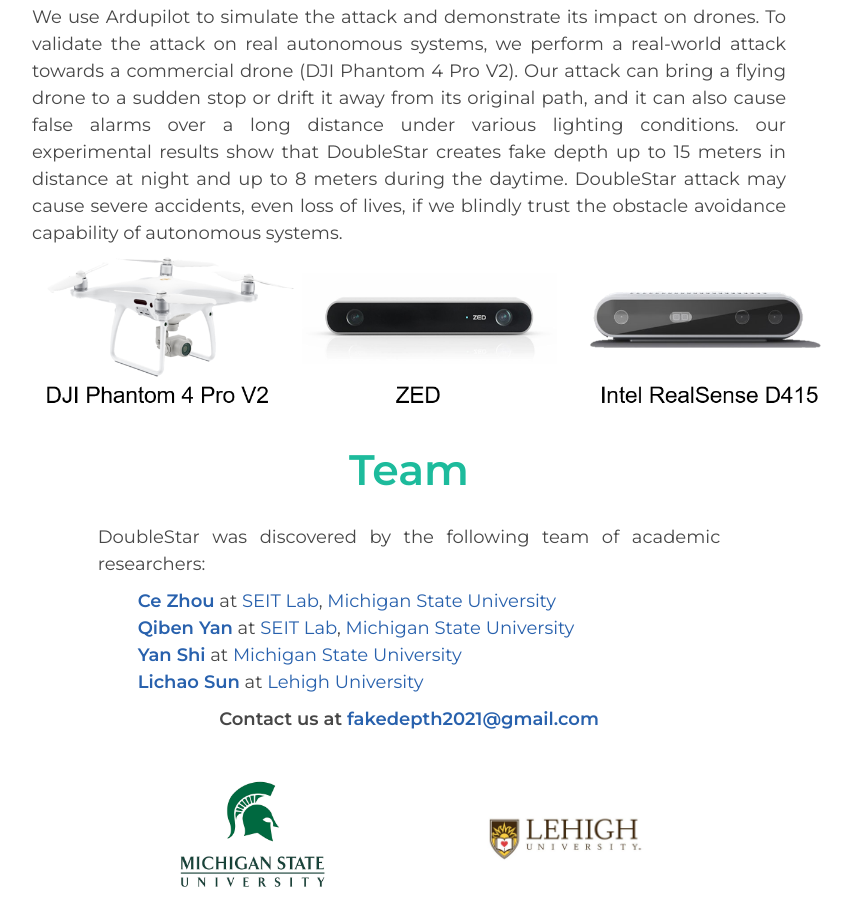
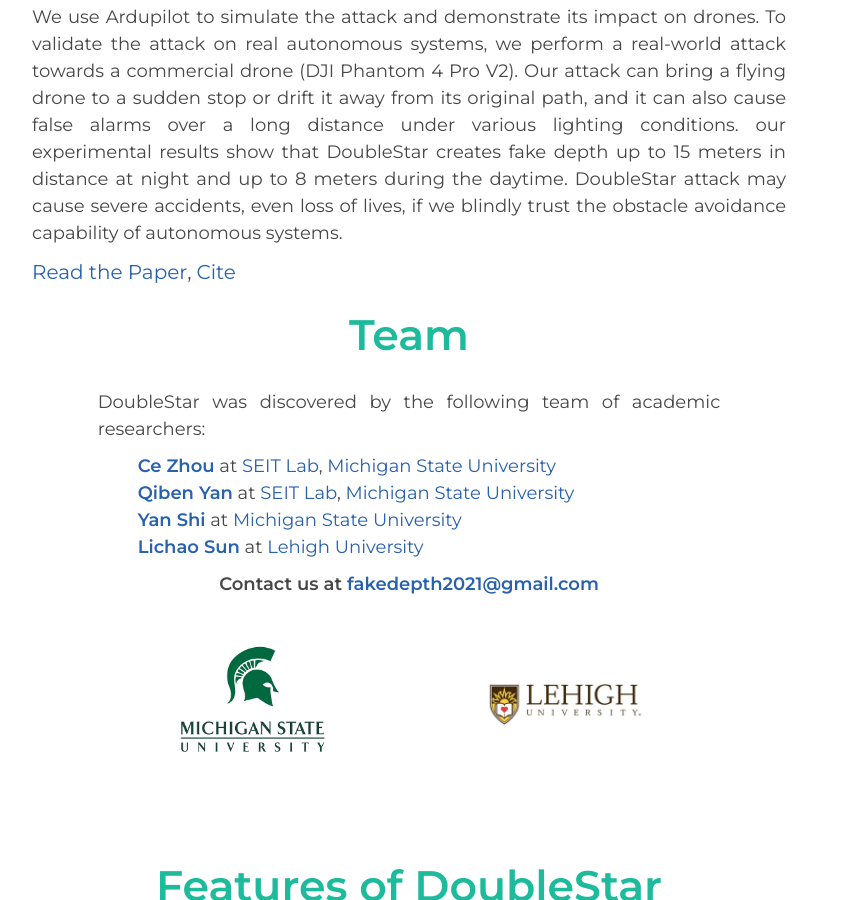
Before and after one commit to fakedepth/doublestar.github.io, a Jekyll site: the page built from index.md, in a window 1280 px wide and 900 px high, scrolled down 431 px. Shown: the whole window, without its empty margins (231-1083 px from the left). Built offline with Jekyll 4.4.1, drawn with Linux system fonts in a browser that asks for light colours.

Commit message:
Update default.html

```diff
--- a/_layouts/default.html
+++ b/_layouts/default.html
@@ -36,18 +36,18 @@ on real autonomous systems, we perform a real-world attack
 towards a commercial drone (DJI Phantom 4 Pro V2). Our attack can bring a flying drone to a sudden stop or drift it away from its original path, and it can also cause
 false alarms over a long distance under various lighting
 conditions. our experimental results show that DoubleStar creates fake depth up to 15 meters in distance at night and up to 8 meters during the daytime. DoubleStar attack may cause severe accidents, even loss of lives, if we blindly trust the obstacle avoidance capability of autonomous systems. </p>
-					<img width = "800px" src="devices.png" alt="device">
-					<p style="font-size:20px"><a href="papers/"> </a>
+</p>
+					<p style="font-size:20px"><a href="https://arxiv.org/abs/2110.03154">Read the Paper</a>,
 
 					<a href="#bibtex" data-toggle="collapse" role="button">
-					  <i class="fa fa-quote-right" aria-hidden="true"></i></a>
+					Cite <i class="fa fa-quote-right" aria-hidden="true"></i></a>
 						<div id="bibtex" style="margin-top: 1.5em;" class="collapse" align="left">
 							<pre style="white-space: pre">
-@inproceedings{,
-    author = {},
-    title = {},
-    booktitle={},
-    year = {},
+@inproceedings{yan2020surfingattack,
+    author = {Yan, Qiben and Liu, Kehai and Zhou, Qin and Guo, Hanqing and Zhang, Ning},
+    title = {SurfingAttack: Interactive Hidden Attack on Voice Assistants Using Ultrasonic Guided Wave},
+    booktitle={Network and Distributed Systems Security (NDSS) Symposium},
+    year = {2020},
 }
 </pre></p></div>
 
```
